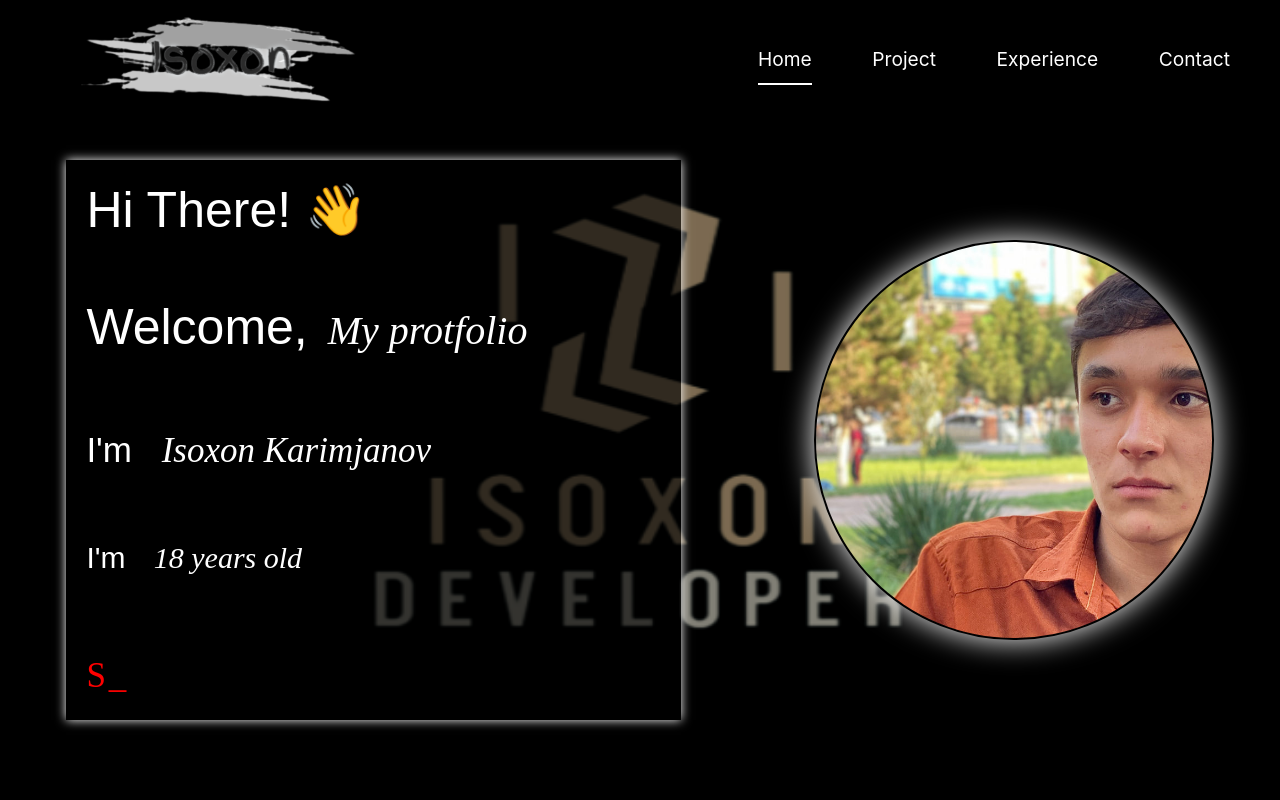
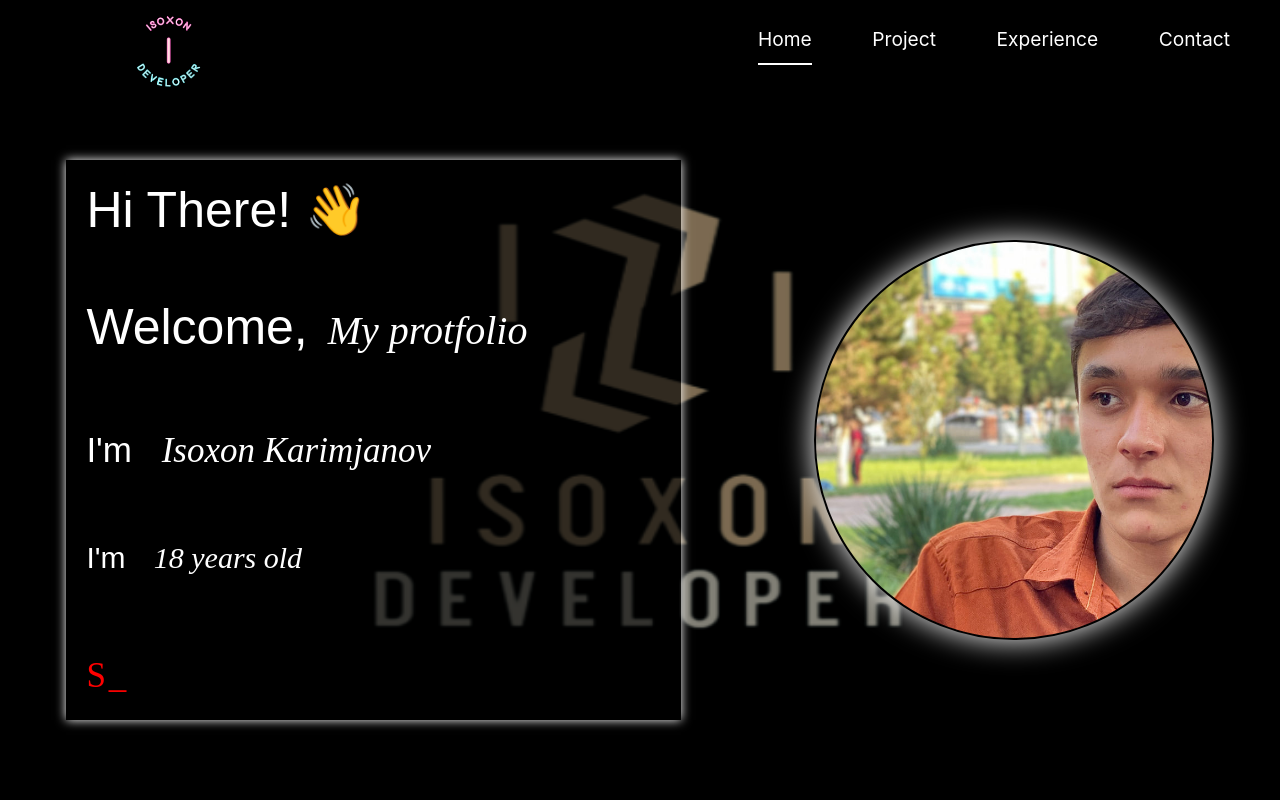
Before and after one commit to IsoxonD701/Portfolio, a React (Create React App) app: page / in a window 1280 px wide. Shown: the top 800 px of the page. Built offline with nearby package versions, Linux system fonts and the light colour scheme.

Commit message:
adlkjma;lkmfa

```diff
--- a/src/components/Navbar/Navbar.css
+++ b/src/components/Navbar/Navbar.css
@@ -1,7 +1,7 @@
 .nav {
     display: flex;
     width: 100%;
-    height: 120px;
+    height: 80px;
     justify-content: space-between;
     padding: 0 50px;
     background-color: rgba(0, 0, 0, 0.791);
@@ -18,9 +18,10 @@
     justify-content: space-between;
     letter-spacing: .2em;
     color: white;
-    width: 30%;
+    width: 20%;
     height: 100%;
     font-family: monospace;
+    margin-top: 10px;
 }
 .logo_img{
     width: 100%;
--- a/src/components/Navbar/Navbar.js
+++ b/src/components/Navbar/Navbar.js
@@ -2,7 +2,7 @@ import React, { useState } from 'react'
 import "./Navbar.css"
 import { Link } from 'react-scroll'
 import { FaBars, FaTimes } from "react-icons/fa";
-import logo_img from "../../images/isoxon_logo-removebg-preview.png"
+import logo_img from "../../images/i_logo-removebg-preview.png"
 
 function Navbar() {
 
```
Also changed, not shown: src/images/i_logo-removebg-preview.png (added).
